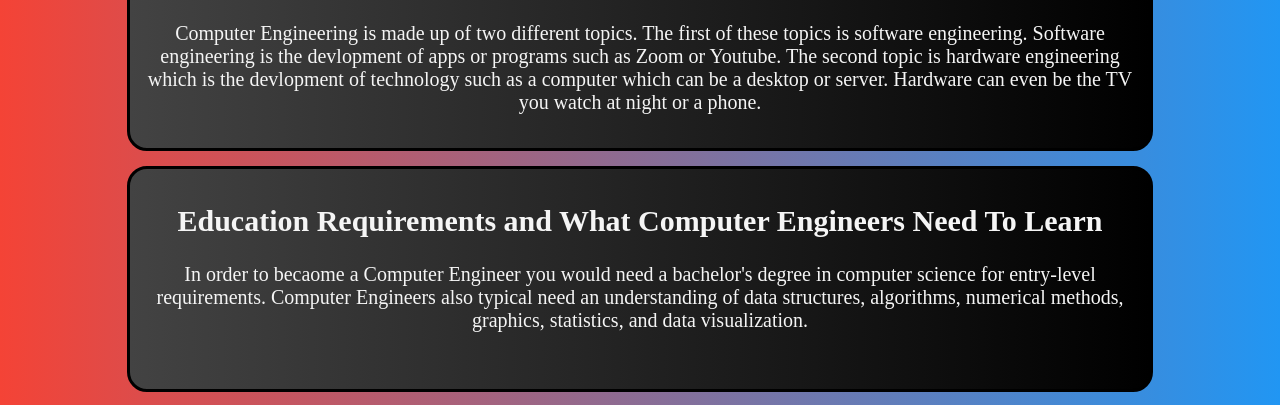
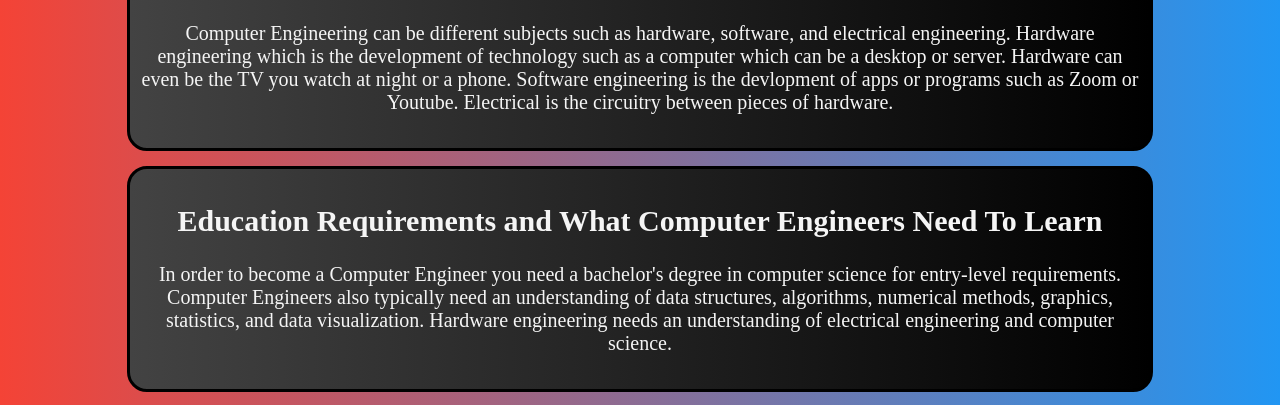
Before and after one commit to iangeekcode/Engineering-RFP-assignment---website, a plain HTML site: page index.html in a window 1280 px wide. Shown: the part 184-589 px from the top of the page. Drawn offline with Linux system fonts and the light colour scheme.

Commit message:
spelling

```diff
--- a/index.html
+++ b/index.html
@@ -13,13 +13,13 @@
     <div id="Blocks">
       <div id="content">
       <h2>What Is Computer Engineering?</h2>
-      <p>Computer Engineering is made up of two different topics. The first of these topics is software engineering. Software engineering is the devlopment of apps or programs such as Zoom or Youtube. The second topic is hardware engineering which is the devlopment of technology such as a computer which can be a desktop or server. Hardware can even be the TV you watch at night or a phone. </p>
+      <p>Computer Engineering can be different subjects such as hardware, software, and electrical engineering. Hardware engineering which is the development of technology such as a computer which can be a desktop or server. Hardware can even be the TV you watch at night or a phone. Software engineering is the devlopment of apps or programs such as Zoom or Youtube. Electrical is the circuitry between pieces of hardware.</p>
       </div>
     </div>
     <div id="Blocks">
       <div id="Education">
         <h2>Education Requirements and What Computer Engineers Need To Learn</h2>
-        <p>In order to becaome a Computer Engineer you would need a bachelor's degree in computer science for entry-level requirements. Computer Engineers also typical need an understanding of data structures, algorithms, numerical methods, graphics, statistics, and data visualization.</p>
+        <p>In order to become a Computer Engineer you need a bachelor's degree in computer science for entry-level requirements. Computer Engineers also typically need an understanding of data structures, algorithms, numerical methods, graphics, statistics, and data visualization. Hardware engineering needs an understanding of electrical engineering and computer science.</p>
       </div>
     </div>
     <div id="Blocks">
```
